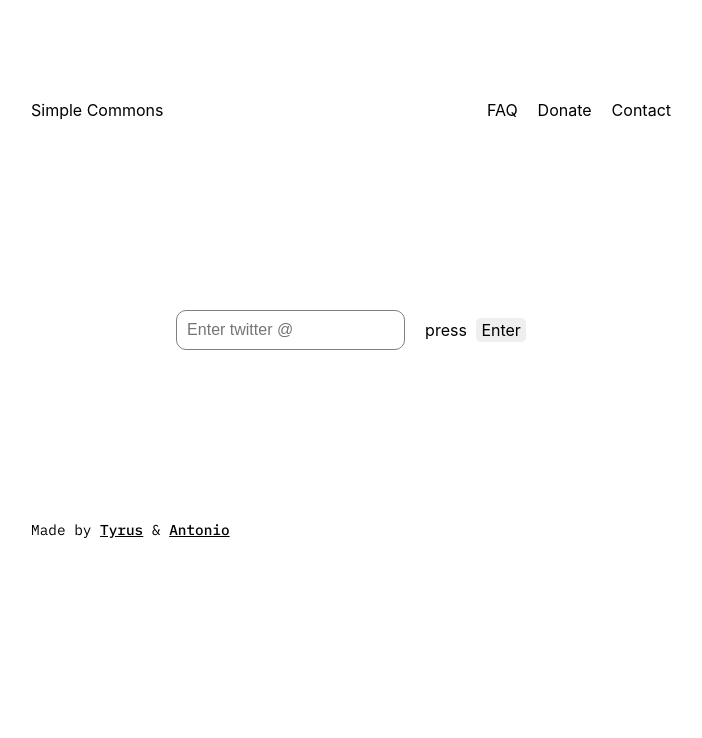
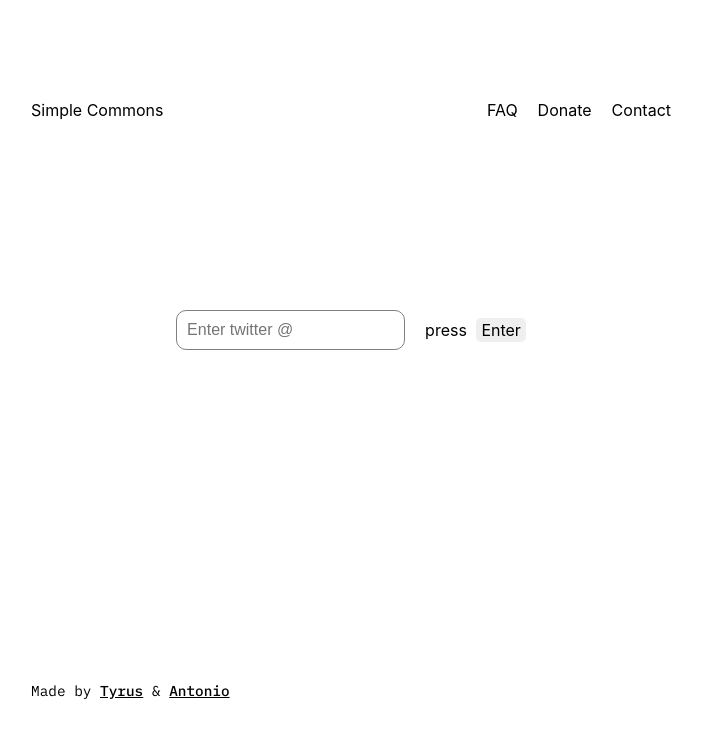
Before and after one commit to Haustle/twitter-commons, a Next.js app in the folder twitter-commons/: page / in a window 1280 px wide. Shown: the top 738 px of the page, without its empty margins (289-991 px from the left). Built offline with nearby package versions, Linux system fonts and the light colour scheme.

Commit message:
sticky footer added

```diff
--- a/twitter-commons/pages/index.js
+++ b/twitter-commons/pages/index.js
@@ -42,7 +42,6 @@ export default function Home() {
         </div>
     </header>
     <div className="content-container flex-center">
-
       <div className="width-100 content-wrapper">
 
           <div className="search-bar-wrapper width-100 flex-center">
@@ -111,7 +110,8 @@ export default function Home() {
         text-decoration: underline;
       }
       .footer-content{
-        margin-top: 100px;
+        margin-top: 50px;
+        margin-bottom: 100px;
       }
       footer{
         margin: 0 auto;
--- a/twitter-commons/styles/global.css
+++ b/twitter-commons/styles/global.css
@@ -2,6 +2,7 @@
 
 html,
 body {
+  height: 100%;
   padding: 0;
   margin: 0;
   font-family: -apple-system, BlinkMacSystemFont, Segoe UI, Roboto, Oxygen,
@@ -20,3 +21,16 @@ a {
 .ibm{
     font-family: 'IBM Plex Mono';
 }
+
+#__next{
+  display: flex;
+  flex-direction: column;
+  height: 100%;
+}
+
+.content-container{
+    display: flex;
+    width: 60%;
+    margin: 0 auto;
+    flex: 1;
+}
```
